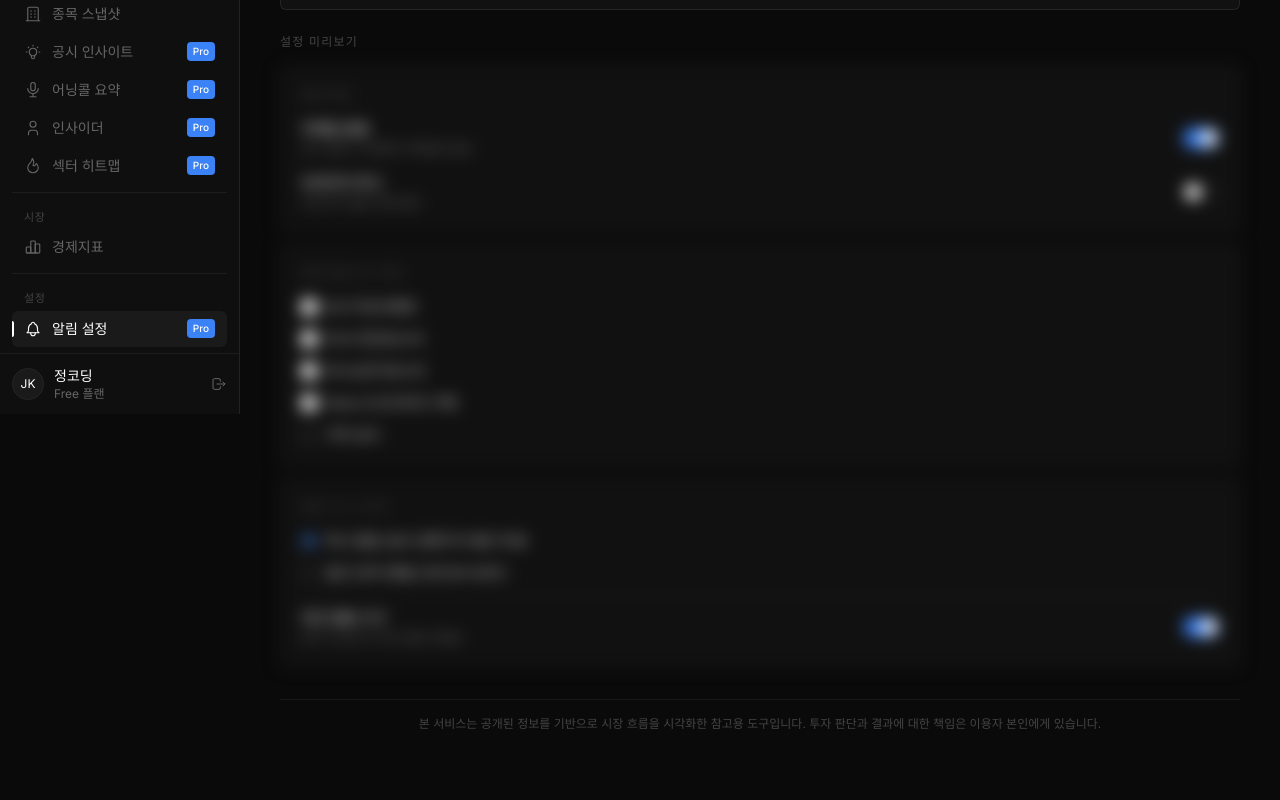
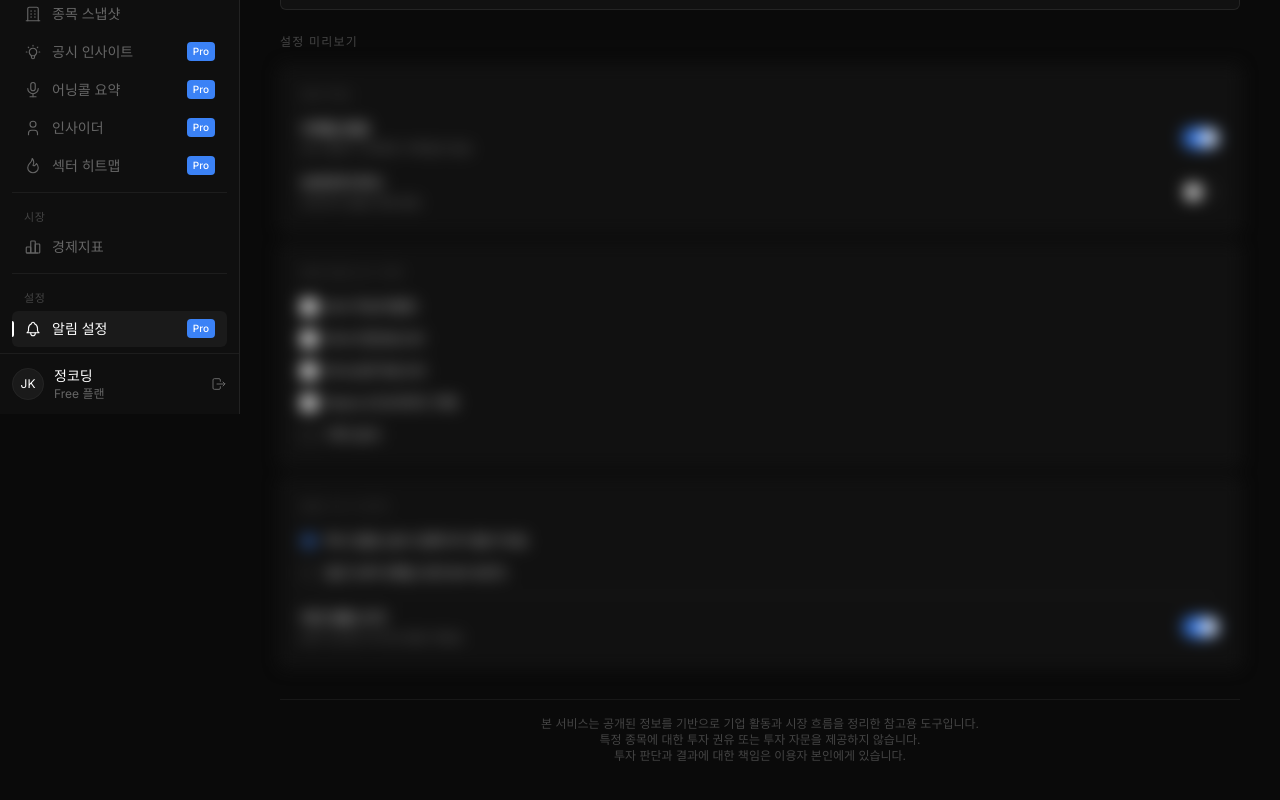
Before and after one commit to nudgefilm/ticker-flow, a Next.js app: page /alerts in a window 1280 px wide. Shown: the part 386-1186 px from the top of the page. Built offline with nearby package versions, Linux system fonts and the light colour scheme.

Commit message:
fix: unify disclaimer text across all pages

```diff
--- a/src/app/alerts/page.tsx
+++ b/src/app/alerts/page.tsx
@@ -18,8 +18,9 @@ export default function AlertsPage() {
       </div>
       <AlertsPreview />
       <footer className="mt-8 border-t border-white/[0.06] py-4 text-center text-xs text-[#444444]">
-        본 서비스는 공개된 정보를 기반으로 시장 흐름을 시각화한 참고용 도구입니다. 투자 판단과
-        결과에 대한 책임은 이용자 본인에게 있습니다.
+        <p>본 서비스는 공개된 정보를 기반으로 기업 활동과 시장 흐름을 정리한 참고용 도구입니다.</p>
+        <p>특정 종목에 대한 투자 권유 또는 투자 자문을 제공하지 않습니다.</p>
+        <p>투자 판단과 결과에 대한 책임은 이용자 본인에게 있습니다.</p>
       </footer>
     </div>
   );
--- a/src/app/analysis/page.tsx
+++ b/src/app/analysis/page.tsx
@@ -11,7 +11,9 @@ export default function AnalysisPage() {
       </div>
       <AnalysisPreview />
       <footer className="mt-8 border-t border-white/[0.06] py-4 text-center text-xs text-[#444444]">
-        본 서비스는 공개된 금융 정보를 시각화하는 도구입니다. 투자 권유가 아닙니다.
+        <p>본 서비스는 공개된 정보를 기반으로 기업 활동과 시장 흐름을 정리한 참고용 도구입니다.</p>
+        <p>특정 종목에 대한 투자 권유 또는 투자 자문을 제공하지 않습니다.</p>
+        <p>투자 판단과 결과에 대한 책임은 이용자 본인에게 있습니다.</p>
       </footer>
     </div>
   );
--- a/src/app/billing/page.tsx
+++ b/src/app/billing/page.tsx
@@ -61,8 +61,9 @@ export default function BillingPage() {
       </div>
 
       <footer className="mt-8 border-t border-white/[0.06] py-4 text-center text-xs text-[#444444]">
-        본 서비스는 공개된 정보를 기반으로 시장 흐름을 시각화한 참고용 도구입니다. 투자 판단과
-        결과에 대한 책임은 이용자 본인에게 있습니다.
+        <p>본 서비스는 공개된 정보를 기반으로 기업 활동과 시장 흐름을 정리한 참고용 도구입니다.</p>
+        <p>특정 종목에 대한 투자 권유 또는 투자 자문을 제공하지 않습니다.</p>
+        <p>투자 판단과 결과에 대한 책임은 이용자 본인에게 있습니다.</p>
       </footer>
     </div>
   );
--- a/src/app/calls/page.tsx
+++ b/src/app/calls/page.tsx
@@ -18,7 +18,9 @@ export default function CallsPage() {
       </div>
       <CallsPreview />
       <footer className="mt-8 border-t border-white/[0.06] py-4 text-center text-xs text-[#444444]">
-        본 서비스는 공개된 금융 정보를 시각화하는 도구입니다. 투자 권유가 아닙니다.
+        <p>본 서비스는 공개된 정보를 기반으로 기업 활동과 시장 흐름을 정리한 참고용 도구입니다.</p>
+        <p>특정 종목에 대한 투자 권유 또는 투자 자문을 제공하지 않습니다.</p>
+        <p>투자 판단과 결과에 대한 책임은 이용자 본인에게 있습니다.</p>
       </footer>
     </div>
   );
--- a/src/app/dashboard/page.tsx
+++ b/src/app/dashboard/page.tsx
@@ -67,7 +67,9 @@ export default function DashboardPage() {
         <FeedPagination />
       </div>
       <footer className="mt-6 border-t border-white/[0.06] py-4 text-center text-xs text-[#444444]">
-        본 서비스는 공개된 금융 정보를 시각화하는 도구입니다. 투자 권유가 아닙니다.
+        <p>본 서비스는 공개된 정보를 기반으로 기업 활동과 시장 흐름을 정리한 참고용 도구입니다.</p>
+        <p>특정 종목에 대한 투자 권유 또는 투자 자문을 제공하지 않습니다.</p>
+        <p>투자 판단과 결과에 대한 책임은 이용자 본인에게 있습니다.</p>
       </footer>
     </div>
   );
--- a/src/app/earnings/page.tsx
+++ b/src/app/earnings/page.tsx
@@ -184,7 +184,9 @@ export default function EarningsPage() {
       </div>
 
       <footer className="mt-6 border-t border-white/[0.06] py-4 text-center text-xs text-[#444444]">
-        본 서비스는 공개된 금융 정보를 시각화하는 도구입니다. 투자 권유가 아닙니다.
+        <p>본 서비스는 공개된 정보를 기반으로 기업 활동과 시장 흐름을 정리한 참고용 도구입니다.</p>
+        <p>특정 종목에 대한 투자 권유 또는 투자 자문을 제공하지 않습니다.</p>
+        <p>투자 판단과 결과에 대한 책임은 이용자 본인에게 있습니다.</p>
       </footer>
     </div>
   );
--- a/src/app/insider/page.tsx
+++ b/src/app/insider/page.tsx
@@ -18,7 +18,9 @@ export default function InsiderPage() {
       </div>
       <InsiderPreview />
       <footer className="mt-8 border-t border-white/[0.06] py-4 text-center text-xs text-[#444444]">
-        본 서비스는 공개된 금융 정보를 시각화하는 도구입니다. 투자 권유가 아닙니다.
+        <p>본 서비스는 공개된 정보를 기반으로 기업 활동과 시장 흐름을 정리한 참고용 도구입니다.</p>
+        <p>특정 종목에 대한 투자 권유 또는 투자 자문을 제공하지 않습니다.</p>
+        <p>투자 판단과 결과에 대한 책임은 이용자 본인에게 있습니다.</p>
       </footer>
     </div>
   );
--- a/src/app/macro/page.tsx
+++ b/src/app/macro/page.tsx
@@ -119,7 +119,9 @@ export default function MacroPage() {
       </p>
 
       <footer className="mt-6 border-t border-white/[0.06] py-4 text-center text-xs text-[#444444]">
-        본 서비스는 공개된 금융 정보를 시각화하는 도구입니다. 투자 권유가 아닙니다.
+        <p>본 서비스는 공개된 정보를 기반으로 기업 활동과 시장 흐름을 정리한 참고용 도구입니다.</p>
+        <p>특정 종목에 대한 투자 권유 또는 투자 자문을 제공하지 않습니다.</p>
+        <p>투자 판단과 결과에 대한 책임은 이용자 본인에게 있습니다.</p>
       </footer>
     </div>
   );
--- a/src/app/sectors/page.tsx
+++ b/src/app/sectors/page.tsx
@@ -18,8 +18,9 @@ export default function SectorsPage() {
       </div>
       <SectorsPreview />
       <footer className="mt-8 border-t border-white/[0.06] py-4 text-center text-xs text-[#444444]">
-        본 서비스는 공개된 정보를 기반으로 시장 흐름을 시각화한 참고용 도구입니다. 투자 판단과
-        결과에 대한 책임은 이용자 본인에게 있습니다.
+        <p>본 서비스는 공개된 정보를 기반으로 기업 활동과 시장 흐름을 정리한 참고용 도구입니다.</p>
+        <p>특정 종목에 대한 투자 권유 또는 투자 자문을 제공하지 않습니다.</p>
+        <p>투자 판단과 결과에 대한 책임은 이용자 본인에게 있습니다.</p>
       </footer>
     </div>
   );
--- a/src/app/stocks/[symbol]/page.tsx
+++ b/src/app/stocks/[symbol]/page.tsx
@@ -156,7 +156,9 @@ export default function StockPage() {
       </div>
 
       <footer className="mt-6 border-t border-white/[0.06] py-4 text-center text-xs text-[#444444]">
-        본 서비스는 공개된 금융 정보를 시각화하는 도구입니다. 투자 권유가 아닙니다.
+        <p>본 서비스는 공개된 정보를 기반으로 기업 활동과 시장 흐름을 정리한 참고용 도구입니다.</p>
+        <p>특정 종목에 대한 투자 권유 또는 투자 자문을 제공하지 않습니다.</p>
+        <p>투자 판단과 결과에 대한 책임은 이용자 본인에게 있습니다.</p>
       </footer>
     </div>
   );
--- a/src/app/watchlist/page.tsx
+++ b/src/app/watchlist/page.tsx
@@ -99,7 +99,9 @@ export default function WatchlistPage() {
       </div>
 
       <footer className="mt-6 border-t border-white/[0.06] py-4 text-center text-xs text-[#444444]">
-        본 서비스는 공개된 금융 정보를 시각화하는 도구입니다. 투자 권유가 아닙니다.
+        <p>본 서비스는 공개된 정보를 기반으로 기업 활동과 시장 흐름을 정리한 참고용 도구입니다.</p>
+        <p>특정 종목에 대한 투자 권유 또는 투자 자문을 제공하지 않습니다.</p>
+        <p>투자 판단과 결과에 대한 책임은 이용자 본인에게 있습니다.</p>
       </footer>
     </div>
   );
```
